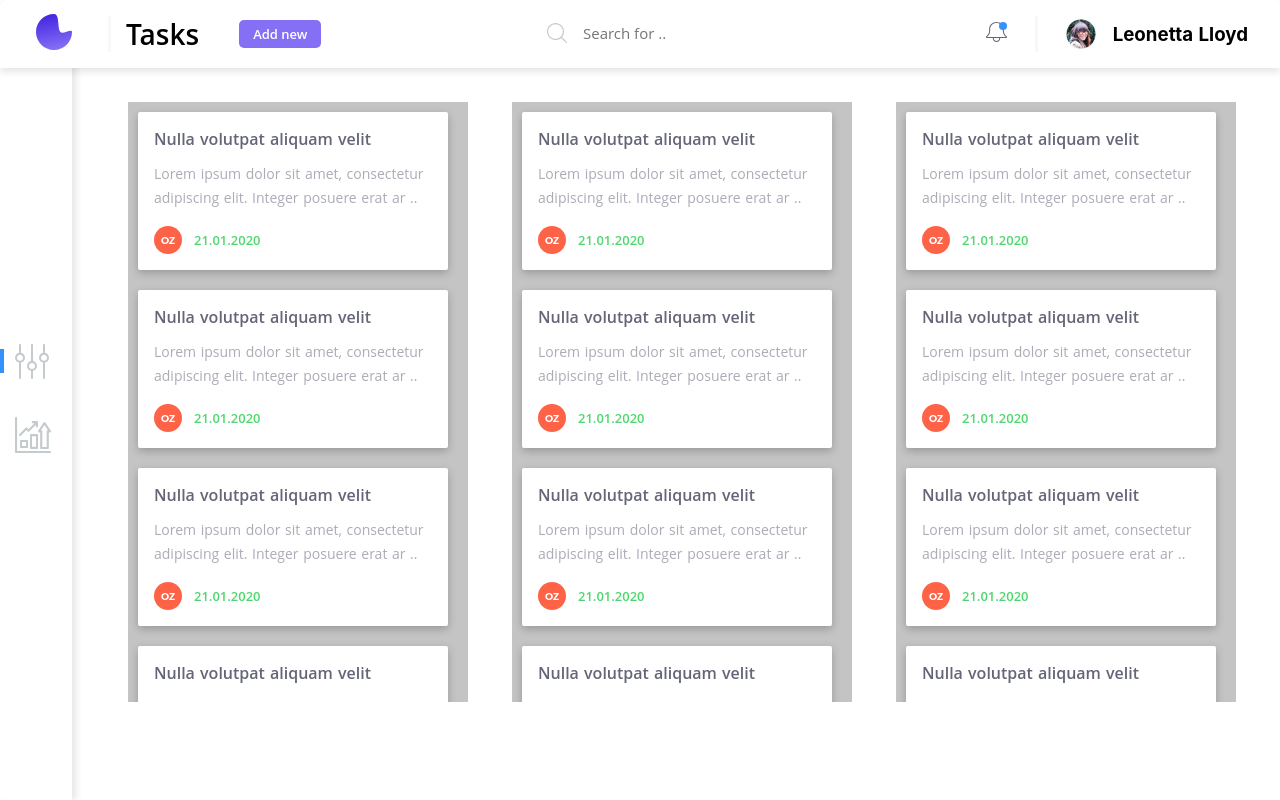
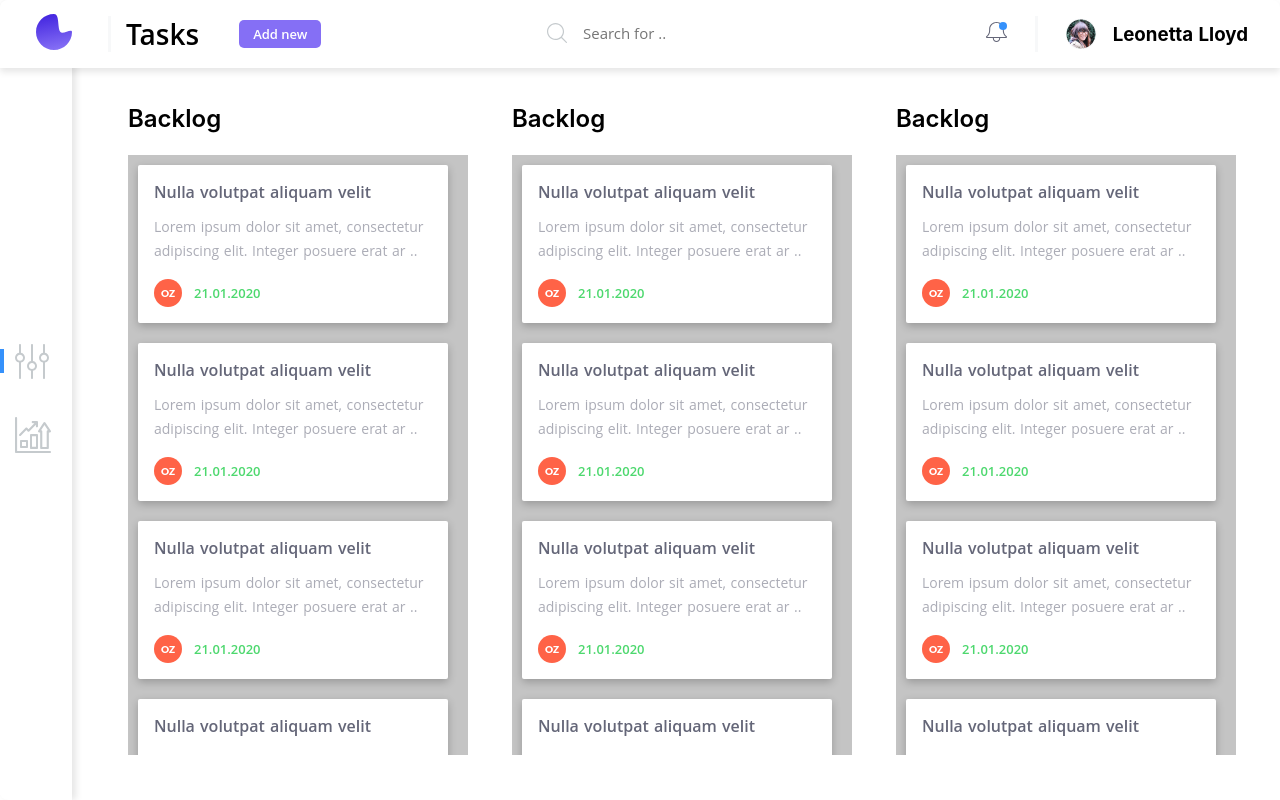
Before and after one commit to kvitkina/jungaroo, a Nuxt app: page / in a window 1280 px wide. Built offline with nearby package versions, Linux system fonts and the light colour scheme.

Commit message:
добавление заголовков

```diff
--- a/components/Column.vue
+++ b/components/Column.vue
@@ -1,12 +1,24 @@
 <template>
+<section class="column">
+  <Title></Title>
   <div class="column__task">
     <slot></slot>
   </div>
+  </section>
 </template>
 
-<script></script>
+<script>
+import Title from "@/components/Title.vue";
 
-<style>
+export default {
+
+  components: {
+    Title: Title,
+  }
+};
+</script>
+
+<style scoped>
 .column__task {
   width: 340px;
   max-height: 600px;
--- /dev/null
+++ b/components/Title.vue
@@ -0,0 +1,22 @@
+<template>
+  <h2 class="title">{{title}}</h2>
+</template>
+
+<script>
+  export default {
+    data () {
+       return {
+         title: 'Backlog'
+       }
+    }
+  }
+</script>
+
+<style>
+  .title{
+    font-weight: 600;
+    font-size: 24px;
+    line-height: 33px;
+    margin-bottom: 20px;
+  }
+</style>
```
Also changed, not shown: pages/stats.vue (+6 -2 lines).
